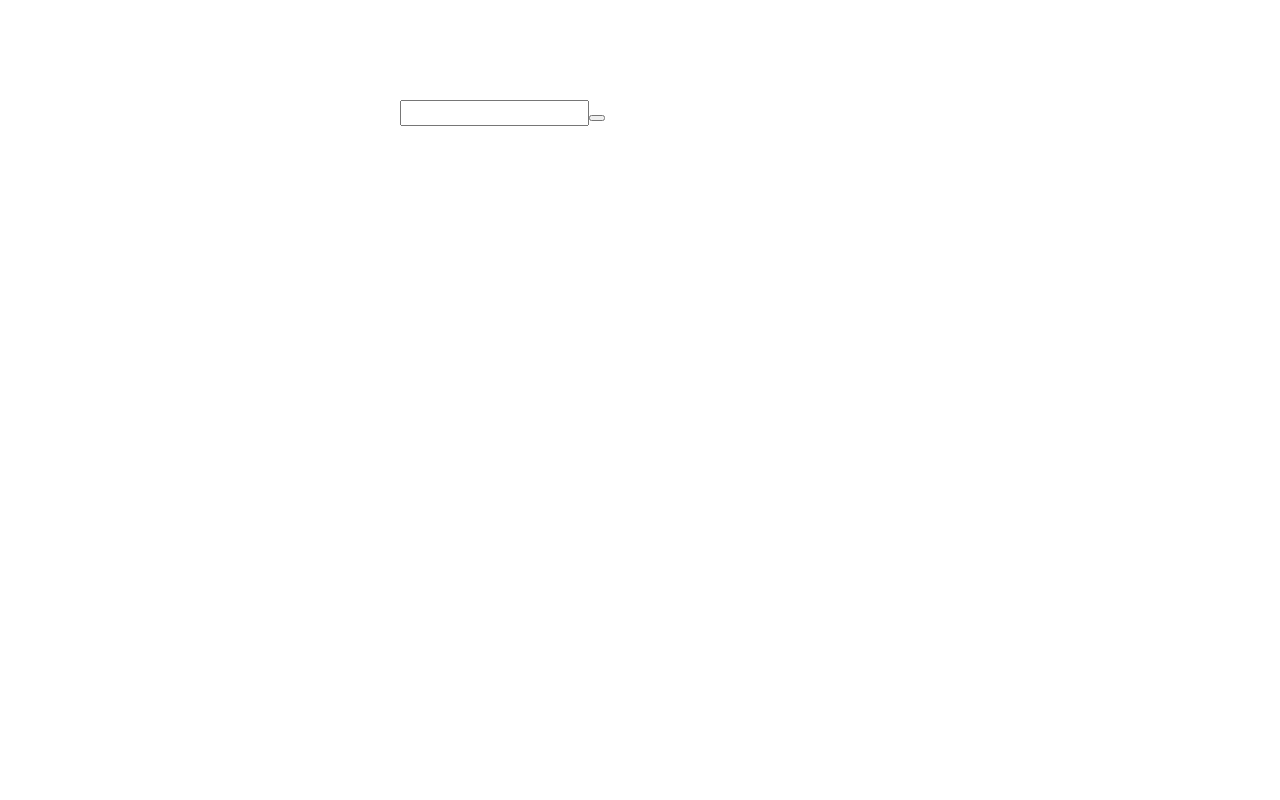
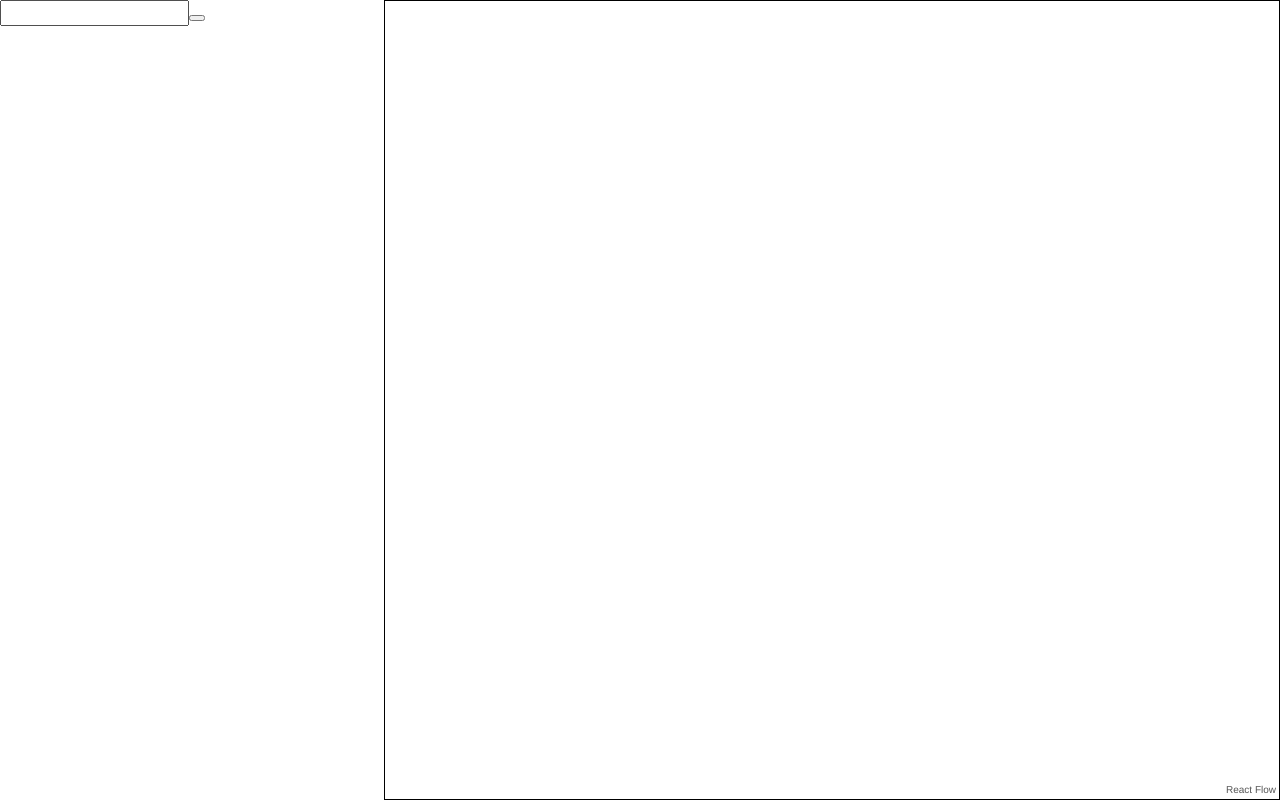
Before and after one commit to JaydenElliott/Branch-It, a React (Create React App) app in the folder treevy_client/: page / in a window 1280 px wide. Built offline with nearby package versions, Linux system fonts and the light colour scheme.

Commit message:
BUILD: list to graph working (very basic - needs styling).

```diff
--- a/treevy_client/public/index.html
+++ b/treevy_client/public/index.html
@@ -26,7 +26,7 @@
     -->
     <title>React App</title>
   </head>
-  <body>
+  <body style="background-color: white; margin: 0">
     <noscript>You need to enable JavaScript to run this app.</noscript>
     <div id="root"></div>
     <!--
--- a/treevy_client/src/App.css
+++ b/treevy_client/src/App.css
@@ -1,4 +1,4 @@
 .maindiv {
-  width: 100%;
-  height: 100%;
+  width: 100vw;
+  height: 100vh;
 }
--- a/treevy_client/src/componentStyles/listHandling/listHandler.css
+++ b/treevy_client/src/componentStyles/listHandling/listHandler.css
@@ -1,4 +1,20 @@
-.testingDiv {
-  margin-left: 400px;
-  margin-top: 100px;
+.listHandler-container {
+  display: grid;
+  grid-template-columns: 30% 70%;
+  grid-template-rows: 1fr;
+  width: 100vw;
+  height: 100vh;
+  gap: 0px 0px;
+  grid-template-areas: "list-container graph-container";
 }
+.list-container {
+  grid-area: list-container;
+  width: 100%;
+  height: 100%;
+}
+.graph-container {
+  grid-area: graph-container;
+  border: 1px solid black;
+  width: 100%;
+  height: 100%;
+}
--- a/treevy_client/src/components/homePage/homePage.tsx
+++ b/treevy_client/src/components/homePage/homePage.tsx
@@ -146,7 +146,6 @@ export default class HomePage extends Component<any, HomePageState> {
   render() {
     return (
       <div className="grid-container">
-        <button onClick={() => this.setState({searchContainerOn: false})}>Turn Off Search Container</button>
         {this.renderTopBar()}
         <div className="content-container">
           {this.state.searchContainerOn ? <SearchBar /> : null}
@@ -154,7 +153,7 @@ export default class HomePage extends Component<any, HomePageState> {
         <div className="list-container">
           {this.renderList("")} {/* FIX: render selected to-do */}
         </div>
-        <div className="graph-container" onClick={() => alert('hello')}></div>
+        <div className="graph-container" onClick={() => alert("hello")}></div>
       </div>
     );
   }
--- a/treevy_client/src/components/listHandling/listHandler.tsx
+++ b/treevy_client/src/components/listHandling/listHandler.tsx
@@ -1,14 +1,18 @@
 import React, { ChangeEvent } from "react";
 import { Component } from "react";
+
+// Dependent files
 import RenderList from "./renderList";
 import TreevyList, { ListState } from "./treevyList";
+import RenderGraph from "./renderGraph";
+
+// Styling
 import "../../componentStyles/listHandling/listHandler.css";
-import SelectInput from "@material-ui/core/Select/SelectInput";
 
 var WIDTH = 2;
-var root_coordinate = [1000, 100];
-var xscale = 20;
-var yscale = 50;
+var root_coordinate = [400, 50];
+var xscale = 40;
+var yscale = 100;
 
 /**
  * An invisible node is required for the graph generation
@@ -172,10 +176,39 @@ export default class ListHandler extends Component<any, ListHandlerState> {
     ];
   };
 
+  getFlowJson = () => {
+    // let rootNode = this.state.items[0];
+    // let rootElemDetails = {
+    //   id: rootNode.location.toString(),
+    //   data: { label: rootNode.content },
+    //   position: { x: rootNode.coordinates[0], y: rootNode.coordinates[1] },
+    //   style: {
+    //     backgroundColor: "white",
+    //     // border: "0px",
+    //     cursor: "unset",
+    //     hover: "white",
+    //   },
+    // };
+    // let newGraphElements: any = [rootElemDetails];
+    let newGraphElements: any = [];
+    if (this.state.items.length > 0) {
+      for (let i = 1; i < this.state.items.length; i++) {
+        let item = this.state.items[i];
+        let newElement = {
+          id: item.location.toString(),
+          data: { label: item.content },
+          position: { x: item.coordinates[0], y: item.coordinates[1] },
+        };
+        newGraphElements.push(newElement);
+      }
+    }
+    return newGraphElements;
+  };
+
   render() {
     return (
-      <div className="testingDiv">
-        <div className="center">
+      <div className="listHandler-container">
+        <div className="list-container">
           <form onSubmit={this.submitItem}>
             <input
               className="new-todo"
@@ -196,6 +229,9 @@ export default class ListHandler extends Component<any, ListHandlerState> {
             ))}
           </div>
         </div>
+        <div className="graph-container">
+          <RenderGraph graphElem={this.getFlowJson()} />
+        </div>
       </div>
     );
   }
--- /dev/null
+++ b/treevy_client/src/components/listHandling/renderGraph.tsx
@@ -0,0 +1,34 @@
+import React, { Component } from "react";
+import ReactFlow from "react-flow-renderer";
+
+const elements = [
+  { id: "1", data: { label: "Parent" }, position: { x: 500, y: 150 } }, // node 1`
+  { id: "2", data: { label: "First child" }, position: { x: 400, y: 250 } }, // node 2
+  { id: "3", data: { label: "Second child" }, position: { x: 600, y: 250 } }, // node 2
+
+  { id: "e1-2", source: "1", target: "2", animated: true }, // edge
+  { id: "e1-3", source: "1", target: "3", animated: false }, // edge
+];
+
+const graphStyles = { width: "100%", height: "100%" };
+
+export default class RenderGraph extends Component<any, any> {
+  constructor(props: any) {
+    super(props);
+  }
+
+  testing = () => {
+    return console.log(this.props.graphElem);
+  };
+
+  render() {
+    return (
+      <ReactFlow
+        elements={this.props.graphElem}
+        style={graphStyles}
+        nodesDraggable={false}
+        nodesConnectable={false}
+      />
+    );
+  }
+}
--- a/treevy_client/src/components/listHandling/renderList.tsx
+++ b/treevy_client/src/components/listHandling/renderList.tsx
@@ -7,8 +7,8 @@ import TreevyList, { ListState } from "./treevyList";
 // Temporary - make an actual style later
 const modalStyle = {
   content: {
-    top: "50%",
-    left: "50%",
+    top: "80%",
+    left: "10%",
     right: "auto",
     bottom: "auto",
     marginRight: "-50%",
@@ -95,7 +95,7 @@ export default class RenderList extends Component<any, any> {
   renderLists = () => {
     if (this.props.parent.content != "") {
       return (
-        <div className="listChild" id={"arranged"}>
+        <div>
           <div
             style={{
               marginLeft:
--- a/treevy_client/src/components/listHandling/treevyList.tsx
+++ b/treevy_client/src/components/listHandling/treevyList.tsx
@@ -11,7 +11,7 @@ export interface ListState {
   done: boolean;
   content: string;
   location: [number, number]; // [layer, item # in layer]
-  coordinates: any;
+  coordinates: any; // x,y
   parent?: TreevyList;
   width: number;
 }
```
Also changed, not shown: treevy_client/src/components/testing/testingGrounds.tsx (+18 -23 lines), treevy_client/src/componentStyles/listHandling/renderGraph.css (added).
